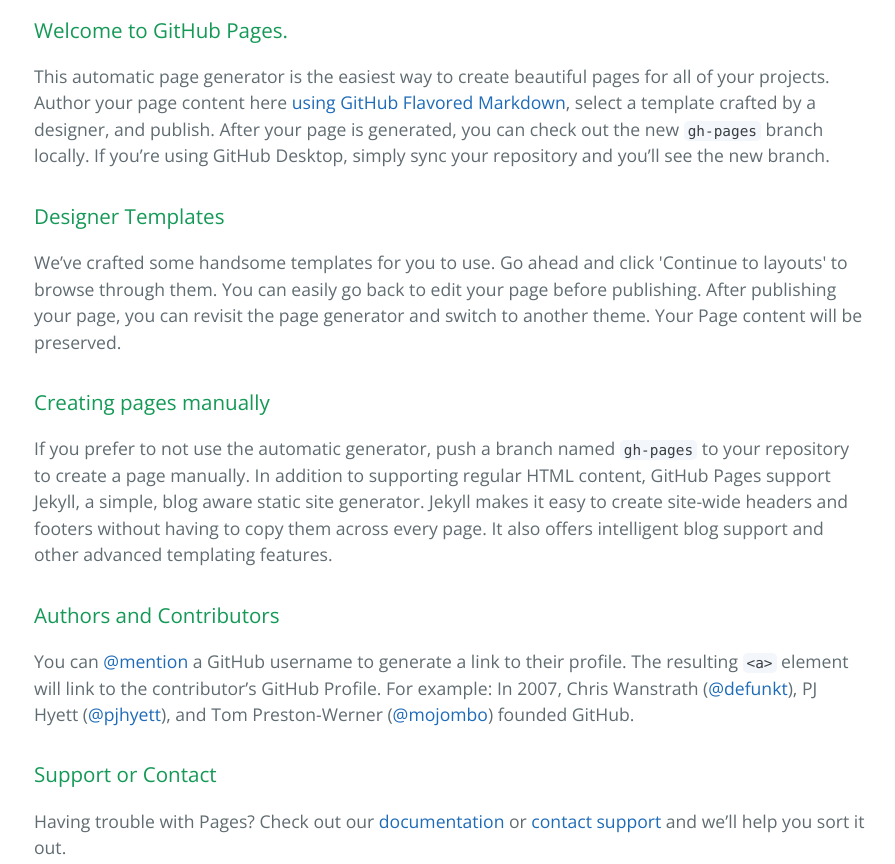
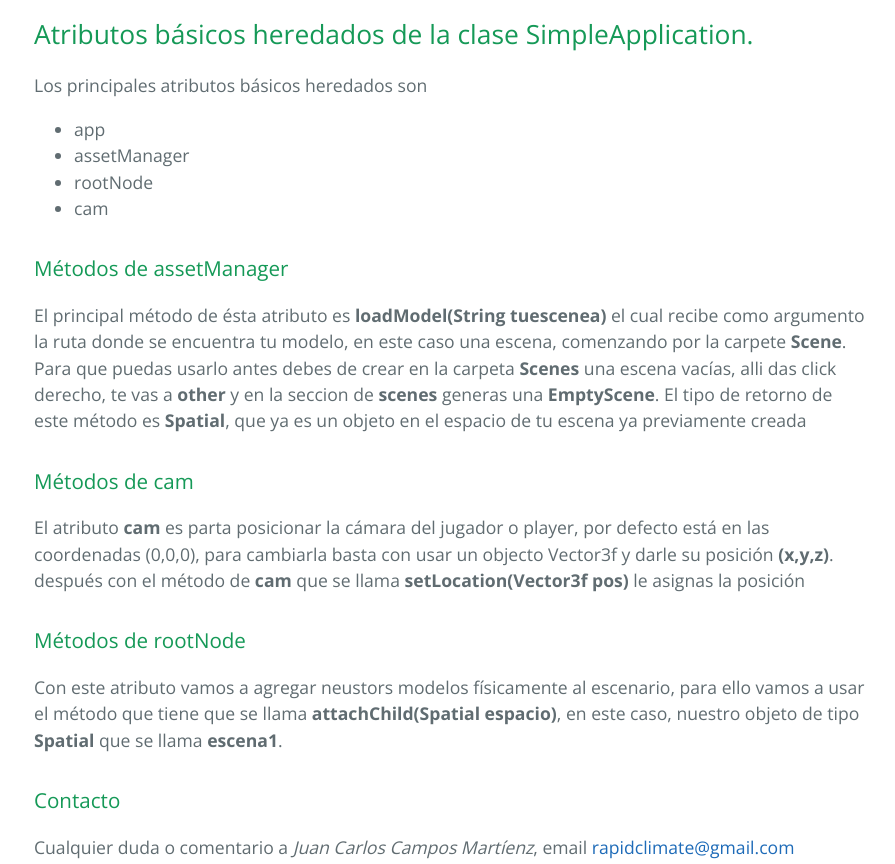
Before and after one commit to curso-lenguajes/JueguitoBasicoA, a plain HTML site: page index.html in a window 1280 px wide. Shown: the part 400-1264 px from the top of the page, without its empty margins (190-1085 px from the left). Drawn offline with nearby package versions, Linux system fonts and the light colour scheme.

```diff
--- a/index.html
+++ b/index.html
@@ -19,30 +19,39 @@
     </section>
 
     <section class="main-content">
-      <h3>
-<a id="welcome-to-github-pages" class="anchor" href="#welcome-to-github-pages" aria-hidden="true"><span aria-hidden="true" class="octicon octicon-link"></span></a>Welcome to GitHub Pages.</h3>
+      <h2>
+<a id="atributos-básicos-heredados-de-la-clase-simpleapplication" class="anchor" href="#atributos-b%C3%A1sicos-heredados-de-la-clase-simpleapplication" aria-hidden="true"><span aria-hidden="true" class="octicon octicon-link"></span></a>Atributos básicos heredados de la clase SimpleApplication.</h2>
 
-<p>This automatic page generator is the easiest way to create beautiful pages for all of your projects. Author your page content here <a href="https://guides.github.com/features/mastering-markdown/">using GitHub Flavored Markdown</a>, select a template crafted by a designer, and publish. After your page is generated, you can check out the new <code>gh-pages</code> branch locally. If you’re using GitHub Desktop, simply sync your repository and you’ll see the new branch.</p>
+<p>Los principales atributos básicos heredados son</p>
+
+<ul>
+<li>app</li>
+<li>assetManager</li>
+<li>rootNode</li>
+<li>cam</li>
+</ul>
 
 <h3>
-<a id="designer-templates" class="anchor" href="#designer-templates" aria-hidden="true"><span aria-hidden="true" class="octicon octicon-link"></span></a>Designer Templates</h3>
+<a id="métodos-de-assetmanager" class="anchor" href="#m%C3%A9todos-de-assetmanager" aria-hidden="true"><span aria-hidden="true" class="octicon octicon-link"></span></a>Métodos de assetManager</h3>
 
-<p>We’ve crafted some handsome templates for you to use. Go ahead and click 'Continue to layouts' to browse through them. You can easily go back to edit your page before publishing. After publishing your page, you can revisit the page generator and switch to another theme. Your Page content will be preserved.</p>
+<p>El principal método de ésta atributo es <strong>loadModel(String tuescenea)</strong> el cual recibe como argumento la ruta donde se encuentra tu modelo, en este caso una escena, comenzando por  la carpete <strong>Scene</strong>. Para que puedas usarlo antes debes de crear en la carpeta <strong>Scenes</strong> una escena vacías, alli das click derecho, te vas a <strong>other</strong> y en la seccion de <strong>scenes</strong> generas una <strong>EmptyScene</strong>.
+ El tipo de retorno de este método es <strong>Spatial</strong>, que ya es un objeto en el espacio de tu escena ya previamente creada</p>
 
 <h3>
-<a id="creating-pages-manually" class="anchor" href="#creating-pages-manually" aria-hidden="true"><span aria-hidden="true" class="octicon octicon-link"></span></a>Creating pages manually</h3>
+<a id="métodos-de-cam" class="anchor" href="#m%C3%A9todos-de-cam" aria-hidden="true"><span aria-hidden="true" class="octicon octicon-link"></span></a>Métodos de cam</h3>
 
-<p>If you prefer to not use the automatic generator, push a branch named <code>gh-pages</code> to your repository to create a page manually. In addition to supporting regular HTML content, GitHub Pages support Jekyll, a simple, blog aware static site generator. Jekyll makes it easy to create site-wide headers and footers without having to copy them across every page. It also offers intelligent blog support and other advanced templating features.</p>
+<p>El atributo <strong>cam</strong> es parta posicionar la cámara del jugador o player,   por defecto está en las coordenadas (0,0,0), para cambiarla basta con usar un objecto Vector3f y darle su posición <strong>(x,y,z)</strong>.
+después con el método de <strong>cam</strong> que se llama <strong>setLocation(Vector3f pos)</strong> le asignas la posición</p>
 
 <h3>
-<a id="authors-and-contributors" class="anchor" href="#authors-and-contributors" aria-hidden="true"><span aria-hidden="true" class="octicon octicon-link"></span></a>Authors and Contributors</h3>
+<a id="métodos-de-rootnode" class="anchor" href="#m%C3%A9todos-de-rootnode" aria-hidden="true"><span aria-hidden="true" class="octicon octicon-link"></span></a>Métodos de rootNode</h3>
 
-<p>You can <a href="https://help.github.com/articles/basic-writing-and-formatting-syntax/#mentioning-users-and-teams" class="user-mention">@mention</a> a GitHub username to generate a link to their profile. The resulting <code>&lt;a&gt;</code> element will link to the contributor’s GitHub Profile. For example: In 2007, Chris Wanstrath (<a href="https://github.com/defunkt" class="user-mention">@defunkt</a>), PJ Hyett (<a href="https://github.com/pjhyett" class="user-mention">@pjhyett</a>), and Tom Preston-Werner (<a href="https://github.com/mojombo" class="user-mention">@mojombo</a>) founded GitHub.</p>
+<p>Con este atributo vamos a agregar neustors modelos físicamente al escenario, para ello vamos a usar el método que tiene que se llama <strong>attachChild(Spatial espacio)</strong>, en este caso, nuestro objeto de tipo <strong>Spatial</strong> que se llama <strong>escena1</strong>.  </p>
 
 <h3>
-<a id="support-or-contact" class="anchor" href="#support-or-contact" aria-hidden="true"><span aria-hidden="true" class="octicon octicon-link"></span></a>Support or Contact</h3>
+<a id="contacto" class="anchor" href="#contacto" aria-hidden="true"><span aria-hidden="true" class="octicon octicon-link"></span></a>Contacto</h3>
 
-<p>Having trouble with Pages? Check out our <a href="https://help.github.com/pages">documentation</a> or <a href="https://github.com/contact">contact support</a> and we’ll help you sort it out.</p>
+<p>Cualquier duda o comentario a <em>Juan Carlos Campos Martíenz</em>, email <a href="mailto:rapidclimate@gmail.com">rapidclimate@gmail.com</a> </p>
 
       <footer class="site-footer">
         <span class="site-footer-owner"><a href="https://github.com/curso-lenguajes/JueguitoBasicoA">Jueguitobasico</a> is maintained by <a href="https://github.com/curso-lenguajes">curso-lenguajes</a>.</span>
```
Also changed, not shown: params.json (+1 -1 lines).
